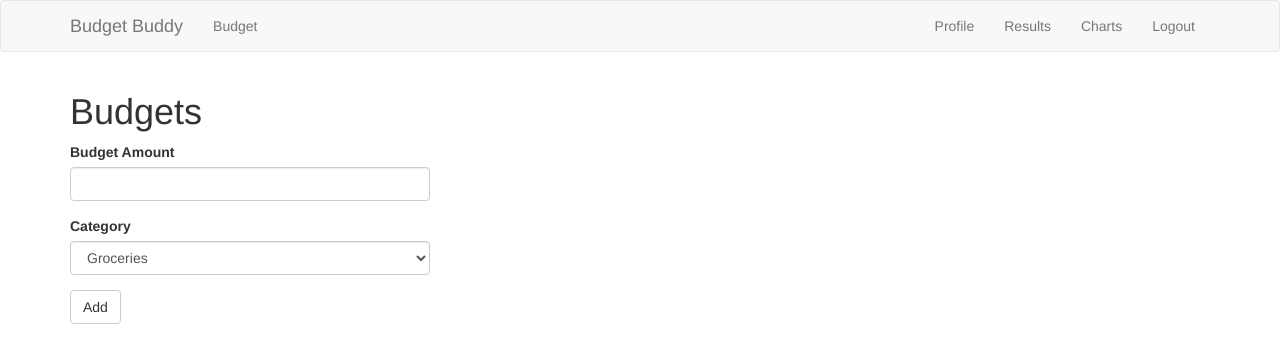
After one commit to gordonworks/budgetbuddy, a Flask app: page /budgets in a window 1280 px wide. The commit adds this page. Shown: the top 363 px of the page. Run offline with Flask 2, Linux system fonts and the light colour scheme; the visitor is signed in with stand-in values (Sample User, id 1); data comes from the database, SQL or seed files in the repository; data that the repository does not hold is empty; some libraries are stand-ins or nearby versions.

Commit message:
Budget Page Setup

```diff
--- a/app/forms.py
+++ b/app/forms.py
@@ -43,3 +43,14 @@ class AddTransactionForm(FlaskForm):
 		('transportation','Transportation')]
 	category = SelectField('Category',choices=listochoices)
 	dt = DateField('DatePicker', format='%Y-%m-%d', validators = [Optional()])
+
+class AddBudgetForm(FlaskForm):
+	max_amount = StringField('Budget Amount', validators = [
+		DataRequired(), Regexp('\d+(\.\d\d)?', message='Must be in monetary format')])
+	listochoices = [('groceries','Groceries'),('restaurant','Restaurant'),
+		('entertainment','Entertainment'),('education','Education'),('shopping','Shopping'),
+		('rent','Rent/Mortgage'),('taxes','Taxes'),('investments','Investments'),
+		('health','Health'),('personal','Personal Care'),('interest','Credit Cards/Loans'),
+		('transportation','Transportation')]
+	category = SelectField('Category',choices=listochoices)
+	add = SubmitField('Add')
--- a/app/maths.py
+++ b/app/maths.py
@@ -16,3 +16,13 @@ def calc_DA(user, daily=True):
 
 	total_DA = f'{total_DA:.2f}'
 	return total_DA
+
+def category_totals(user):
+	user = User.query.filter_by(username=user.username).first_or_404()
+	transactions = Transaction.query.filter_by(payer=user).filter(Transaction.amount<=0).all()
+	d = dict()
+
+	for transaction in transactions:
+		d[transaction.category] = d.get(transaction.category,0.0)-transaction.amount
+
+	return d
--- a/app/models.py
+++ b/app/models.py
@@ -19,6 +19,7 @@ class User(UserMixin, db.Model):
 	#adds transaction.payer as a reference back to the user
 	#User u -> u.transactions will give the list of transactions
 	transactions = db.relationship('Transaction',backref='payer',lazy='dynamic')
+	budgets = db.relationship('Budget',backref='budgeter',lazy='dynamic')
 
 	def __repr__(self):
 		return '<User {}>'.format(self.username)
@@ -46,3 +47,14 @@ class Transaction(db.Model):
 
 	def __repr__(self):
 		return '<{}:{}>'.format(self.note,self.amount)
+
+class Budget(db.Model):
+	id = db.Column(db.Integer, primary_key=True)
+	cur_amount = db.Column(db.String(16))
+	max_amount = db.Column(db.String(16))
+	category = db.Column(db.String(32),unique=True)
+	timestamp = db.Column(db.DateTime,index=True,default=datetime.utcnow)
+	user_id = db.Column(db.Integer, db.ForeignKey('user.id'))
+
+	def __repr__(self):
+		return '<{}:{}>'.format(self.category,self.max_amount)
--- a/app/routes.py
+++ b/app/routes.py
@@ -1,10 +1,10 @@
 from flask import render_template, flash, redirect, url_for, request
 from app import app, db
-from app.forms import LoginForm, RegistrationForm, AddTransactionForm
+from app.forms import LoginForm, RegistrationForm, AddTransactionForm, AddBudgetForm
 from flask_login import current_user, login_user, logout_user, login_required
-from app.models import User,Transaction
+from app.models import User,Transaction,Budget
 from werkzeug.urls import url_parse
-from app.maths import calc_DA
+from app.maths import calc_DA, category_totals
 from datetime import date, datetime
 from calendar import monthrange
 import pygal
@@ -159,7 +159,7 @@ def income():
 		return redirect(url_for('income'))
 	return render_template('user.html',username=user.username,user=user,
 		transactions=transactions,form=form,title="Income",dim=daysInMonth)
-
+"""
 @app.route('/new_entry',methods=['GET','POST'])
 @login_required
 def new_entry():
@@ -199,6 +199,7 @@ def new_entry():
 		return redirect(url_for('new_entry'))
 
 	return render_template('new_entry.html',user=user,transactions=transactions,form=form)
+"""
 
 @app.route('/results/<category>')
 @login_required
@@ -287,3 +288,22 @@ def charts():
 
 	graph_data = graph.render_data_uri()
 	return render_template("charts.html", graph_data = graph_data)
+
+@app.route('/budgets',methods=['GET','POST'])
+@login_required
+def budgets():
+	buds = Budget.query.filter_by(budgeter=current_user).all()
+	bud_dict = category_totals(current_user)
+
+	for bud in buds:
+		bud.cur_amount = bud_dict[bud.category]
+
+	form = AddBudgetForm()
+
+	if form.validate_on_submit():
+		b = Budget(cur_amount = bud_dict[form.category.data],max_amount=form.max_amount.data,
+			category=form.category.data,budgeter=current_user)
+		db.session.add(b)
+		db.session.commit()
+		return redirect(url_for('budgets'))
+	return render_template('budgets.html',buds=buds,form=form,title="Budgets")
--- a/app/templates/base.html
+++ b/app/templates/base.html
@@ -17,7 +17,7 @@
 			</div>
 			<div class="collapse navbar-collapse" id="bs-example-navbar-collapse-1">
 				<ul class="nav navbar-nav">
-					<li><a href="{{ url_for('index') }}">Home</a></li>
+					<li><a href="{{ url_for('budgets') }}">Budget</a></li>
 				</ul>
 				<ul class="nav navbar-nav navbar-right">
 					{% if current_user.is_anonymous %}
--- /dev/null
+++ b/app/templates/budgets.html
@@ -0,0 +1,19 @@
+{% extends "base.html" %}
+{% import 'bootstrap/wtf.html' as wtf %}
+
+{% block app_content %}
+	<h1>Budgets</h1>
+	{% if buds %}
+		{% for bud in buds %}
+			<p>{{ bud }},{{ bud.cur_amount }}</p>
+			<div class="progress">
+  			<div class="progress-bar w-75" role="progressbar" aria-valuenow="75" aria-valuemin="0" aria-valuemax="100"></div>
+			</div>
+		{% endfor %}
+	{% endif %}
+	<div class="row">
+		<div class="col-md-4">
+			{{ wtf.quick_form(form) }}
+		</div>
+	</div>
+{% endblock %}
```
Also changed, not shown: migrations/versions/218ca7a2c9a2_.py (added, +40 -0 lines).
